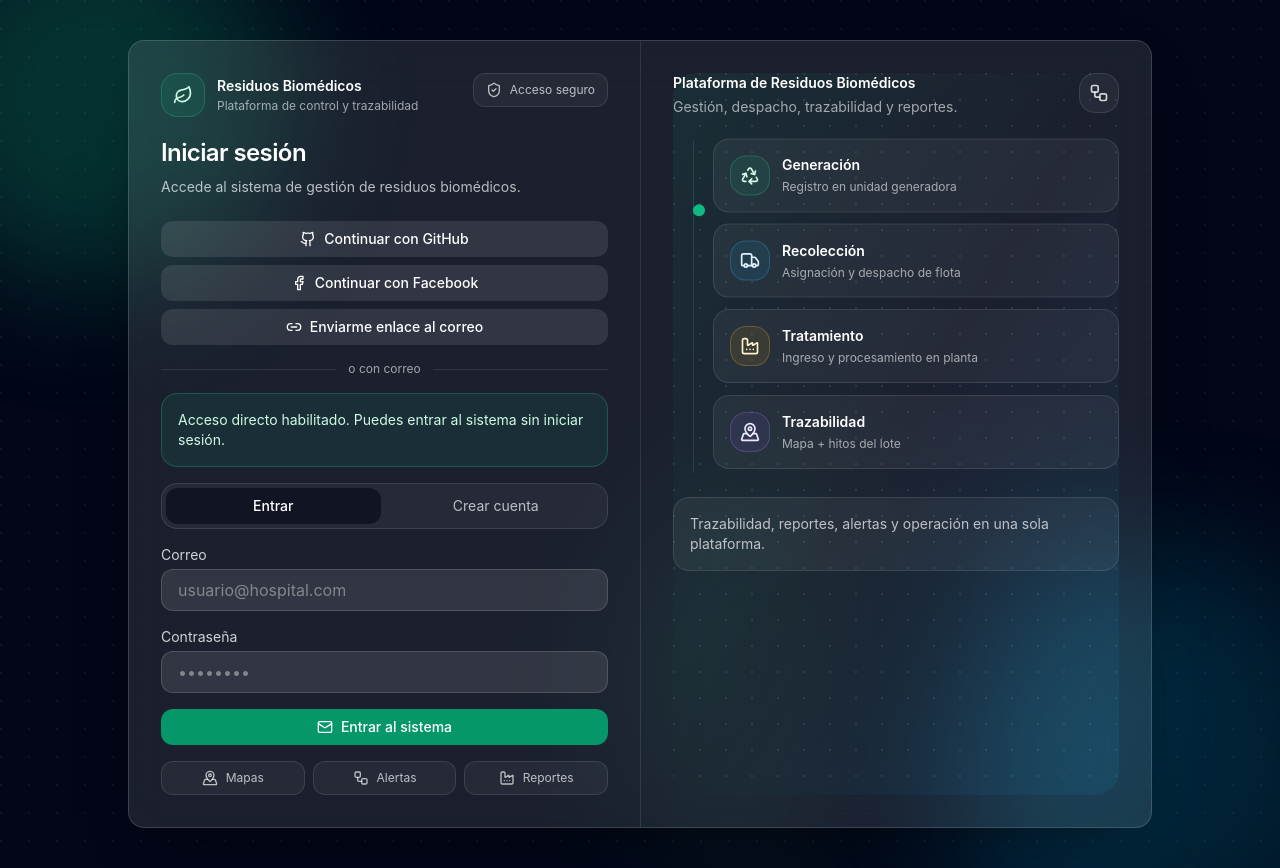
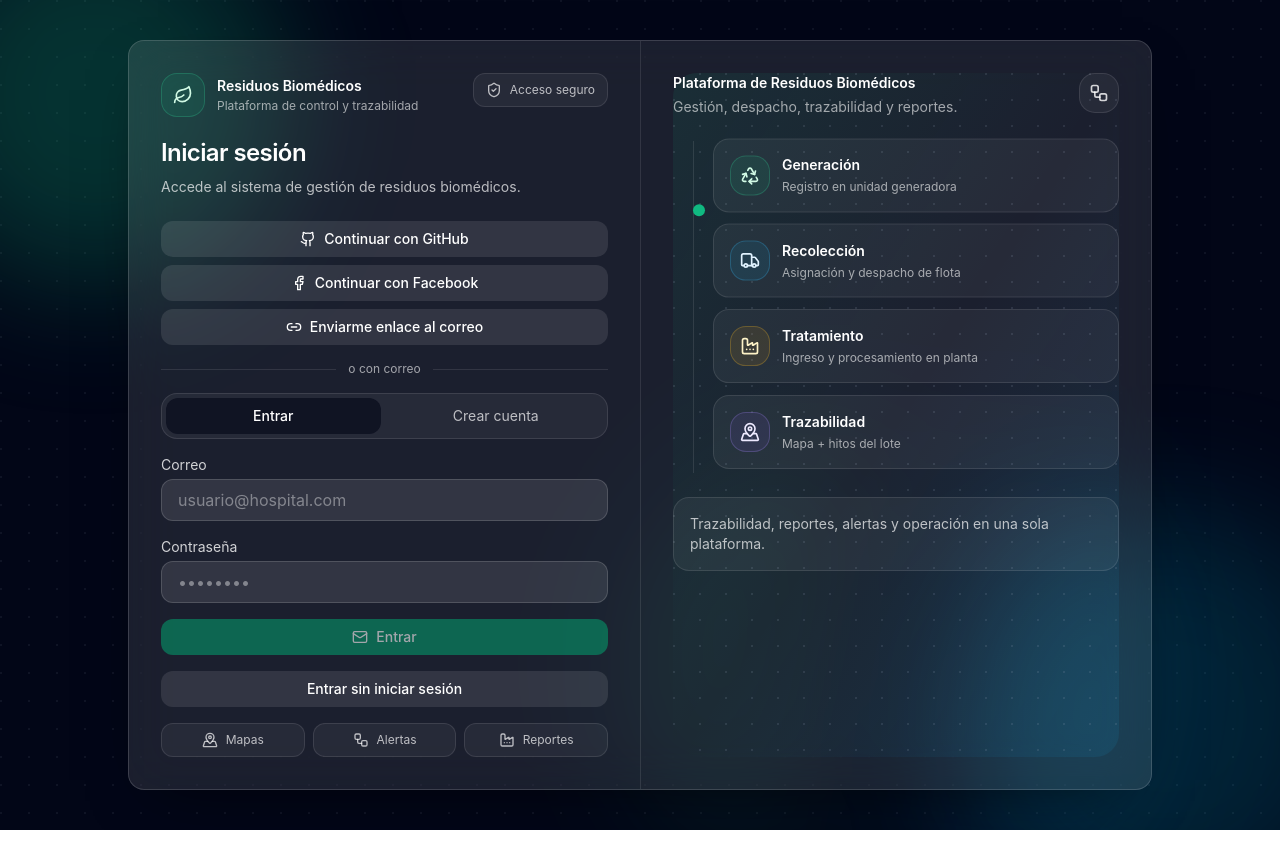
Before and after one commit to KmiloRosero/biomedical-fronted, a React (Vite) app: page /login in a window 1280 px wide. After the commit the page ends 830 px from the top, so only its background shows below. Built offline with nearby package versions, Linux system fonts and the light colour scheme; no server answers.

Commit message:
Restore login flow with optional demo entry

```diff
--- a/src/App.tsx
+++ b/src/App.tsx
@@ -20,7 +20,6 @@ import { ReportsPage } from "@/features/reports/pages/ReportsPage";
 import { MunicipalitiesPage } from "@/features/admin/pages/MunicipalitiesPage";
 import { WasteTypesPage } from "@/features/admin/pages/WasteTypesPage";
 import { TransportFleetPage } from "@/features/admin/pages/TransportFleetPage";
-import { isDemoMode } from "@/core/config/flags";
 
 const DashboardAnalyticsPage = lazy(() =>
   import("@/features/dashboard/pages/DashboardAnalyticsPage").then((m) => ({
@@ -110,7 +109,7 @@ export default function App() {
 }
 
 function EntryRedirect() {
-  return isDemoMode() ? <Navigate to="/app" replace /> : <Navigate to="/login" replace />;
+  return <Navigate to="/login" replace />;
 }
 
 function RouteFallback({ label }: { label: string }) {
--- a/src/features/auth/pages/LoginPage.tsx
+++ b/src/features/auth/pages/LoginPage.tsx
@@ -188,12 +188,6 @@ export function LoginPage() {
                 </div>
 
                 <div className="space-y-4">
-                  {demoMode ? (
-                    <div className="rounded-2xl border border-emerald-400/25 bg-emerald-500/10 p-4 text-sm text-emerald-900 dark:text-emerald-100">
-                      Acceso directo habilitado. Puedes entrar al sistema sin iniciar sesión.
-                    </div>
-                  ) : null}
-
                   <div className="flex gap-2 rounded-2xl border border-slate-200/70 bg-slate-900/5 p-1 dark:border-white/10 dark:bg-white/5">
                     <button
                       type="button"
@@ -246,18 +240,19 @@ export function LoginPage() {
                     type="button"
                     className="w-full"
                     isLoading={isLoading}
-                    onClick={demoMode ? () => navigate("/app") : handleSubmit}
-                    disabled={demoMode ? false : !canSubmit}
+                    onClick={handleSubmit}
+                    disabled={!canSubmit}
                   >
                     <Mail className="h-4 w-4" />
-                    {demoMode
-                      ? "Entrar al sistema"
-                      : isLoading
-                        ? "Validando..."
-                        : mode === "signup"
-                          ? "Crear cuenta"
-                          : "Entrar"}
+                    {isLoading ? "Validando..." : mode === "signup" ? "Crear cuenta" : "Entrar"}
                   </Button>
+
+                  {demoMode ? (
+                    <Button type="button" className="w-full" variant="secondary" onClick={() => navigate("/app")}
+                    >
+                      Entrar sin iniciar sesión
+                    </Button>
+                  ) : null}
 
                   <div className="grid gap-2 sm:grid-cols-3">
                     <TrustPill label="Mapas" icon={<MapPinned className="h-4 w-4" />} />
```
